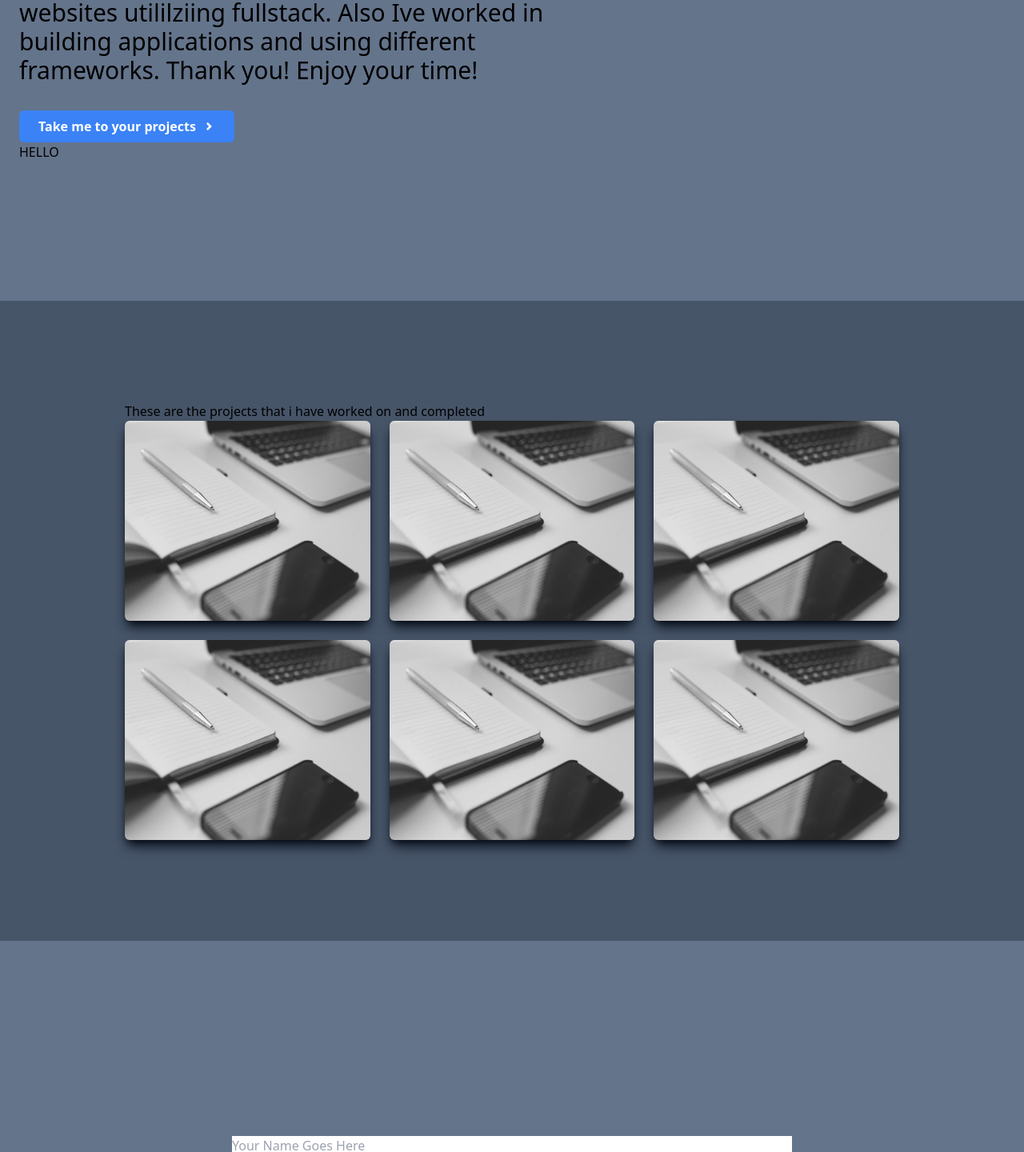
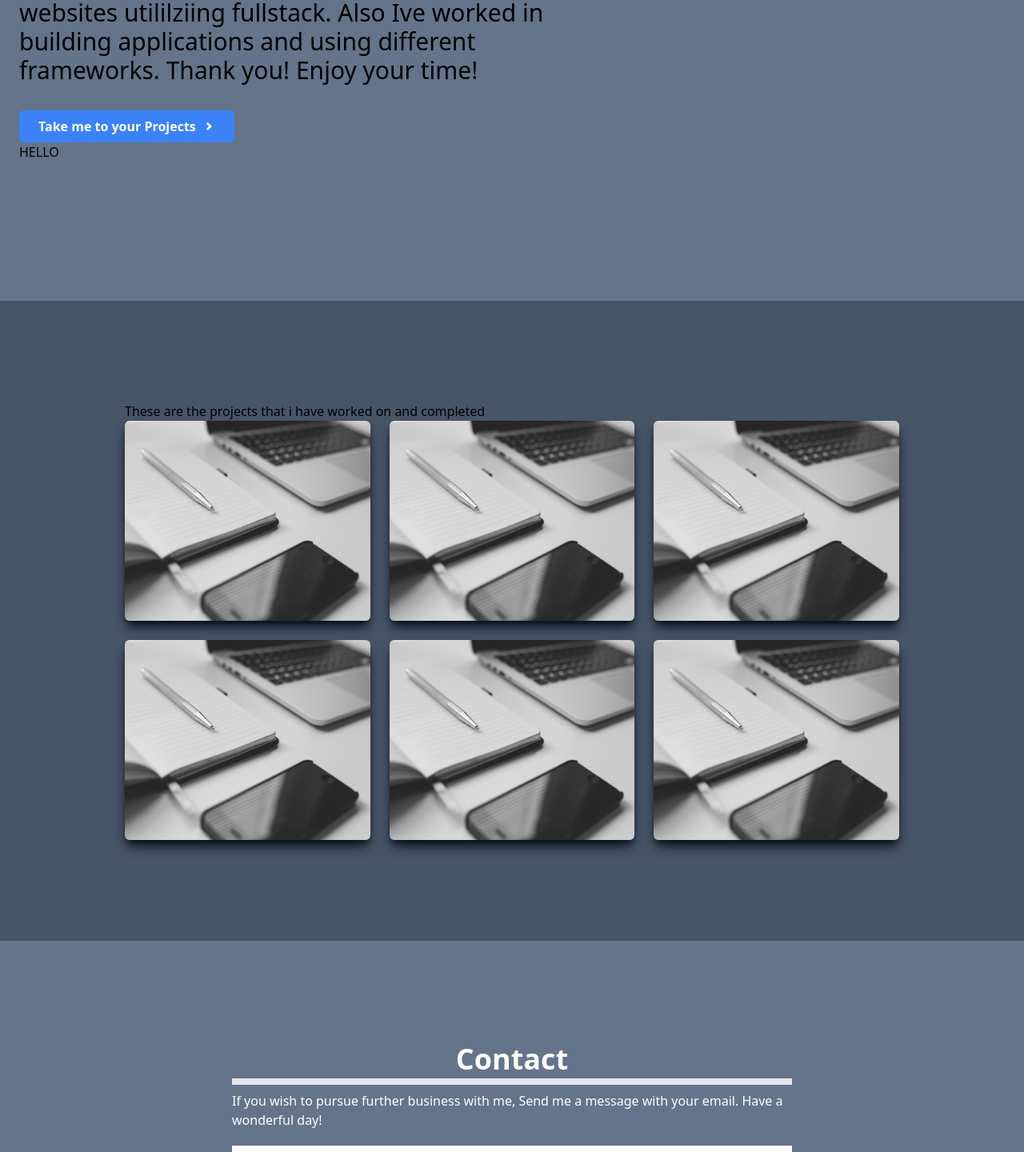
Before and after one commit to CougarChan/Web-PortFolio, a React (Create React App) app in the folder web-port/: page / in a window 1280 px wide. Shown: the part 1336-2776 px from the top of the page at 80% size. Built offline with nearby package versions, Linux system fonts and the light colour scheme.

Commit message:
Almost complete web

```diff
--- a/web-port/package.json
+++ b/web-port/package.json
@@ -12,6 +12,7 @@
     "react-dom": "^18.2.0",
     "react-icons": "^4.6.0",
     "react-scripts": "5.0.1",
+    "react-scroll": "^1.8.8",
     "tailwindcss": "^3.2.4",
     "web-vitals": "^2.1.0"
   },
--- a/web-port/src/Components/About-Me.jsx
+++ b/web-port/src/Components/About-Me.jsx
@@ -1,10 +1,11 @@
 import React from "react";
 import {TiChevronRight} from "react-icons/ti"
+import { Link } from "react-scroll";
 
 const About = () => {
 
   return (
-  <div className=" w-full h-screen bg-slate-500 ">
+  <div name='About-Me'className="  w-full h-screen bg-slate-500 ">
 
     <div className=" max-w-[980px] mx- px-6 flex flex-col justify-center h-full ">
 
@@ -13,7 +14,10 @@ const About = () => {
          <p className=" text-3xl py-8 max-w-[700px]">Welcome to my Portfolio! I am a full-stack developer who specalize in a building applications, currently I am working with websites utililziing fullstack. Also Ive worked in building applications and using different frameworks. Thank you! Enjoy your time! </p>
 
          <div>
-      <button className=" group transition ease-in-out text-white  bg-blue-500 hover:translate-y-2 hover:scale-100 hover:bg-blue-400 duration-300 items-center  rounded-md flex px-6 py-2 font-semibold ">Take me to your projects
+      <button className=" group transition ease-in-out text-white  bg-blue-500 hover:translate-y-2 hover:scale-100 hover:bg-blue-400 duration-300 items-center  rounded-md flex px-6 py-2 font-semibold ">
+      <Link  to="Projects"  smooth={true}  duration={500} >
+          Take me to your Projects
+        </Link>
        <span className=" group-hover:rotate-90">
        <TiChevronRight className=" ml-2"/>
        </span>
--- a/web-port/src/Components/Navbar.jsx
+++ b/web-port/src/Components/Navbar.jsx
@@ -1,6 +1,6 @@
 import React, {useState} from "react";
 import { GoGrabber, GoX } from "react-icons/go";
-
+import {Link} from 'react-scroll'
 
 
 
@@ -19,9 +19,15 @@ const Nav = () => {
          <h2 className=" text-3xl font-bold p-3 "> German Lopez
         </h2>
            <ul className="hidden md:flex font-extralight text-2xl ">
-              <li className="p-6 border-r ">About Me</li>
-              <li className="p-6 border-r   ">  Projects</li>
-              <li className="p-6 ">Contact Me!</li>
+              <li className="p-6 border-r "><Link  to="About-Me"  smooth={true}  duration={500} >
+          About Me
+        </Link></li>
+              <li className="p-6 border-r"> <Link  to="Projects"  smooth={true}  duration={500} >
+          Projects
+        </Link></li>
+              <li className="p-6 "><Link  to="Contact"  smooth={true}  duration={500} >
+          Contact Me!
+        </Link></li>
            </ul>
 
           <div onClick={handleClick} className= "block md:hidden">
@@ -30,9 +36,14 @@ const Nav = () => {
 
             <ul className={ set ? " fixed left-0 top-0 w-[50%] h-full border-r border-r-gray-900  bg-black ease-in-out  duration-500 " :" ease-in-out duration-500 fixed left-[-100%] top-0"}>
               <h2 className="  text-3xl font-bold underline m-5"> German Lopez </h2>
-              <li className="p-5 border-b ">About Me</li>
-              <li className="p-5 border-b ">Projects</li>
-              <li className="p-5 border-b ">Contact Me!</li>
+              <li className="p-5 border-b "><Link onClick={handleClick} to="About-Me"  smooth={true}  duration={500} >
+          About Me</Link></li>
+              <li className="p-5 border-b "><Link onClick={handleClick} to="Projects"  smooth={true}  duration={500} >
+          Projects
+        </Link></li>
+              <li className="p-5 border-b "><Link onClick={handleClick} to="Contact"  smooth={true}  duration={500} >
+          Contact Me!
+        </Link></li>
            </ul>
 
 
--- a/web-port/src/Components/Projects.jsx
+++ b/web-port/src/Components/Projects.jsx
@@ -6,7 +6,7 @@ const Project =() => {
         const work= data;
 
  return(
-    <div className=" bg-slate-600 md:h-screen w-full ">
+    <div name="Projects" className=" bg-slate-600 md:h-screen w-full ">
       <div className="max-w-[1000px] mx-auto p-4 flex flex-col justify-center w-full h-full">
 
             <h1>These are the projects that i have worked on and completed</h1>
@@ -30,7 +30,7 @@ const Project =() => {
       </span>
       <div className="pt-8 text-center ">
 
-        <a href={item.github} target="_blank">
+        <a href={item.github} target="blank">
           <button
             className="text-center rounded-lg px-4 py-3 m-2
                        bg-white text-gray-700 font-bold text-lg"
@@ -39,7 +39,7 @@ const Project =() => {
           </button>
         </a>
 
-        <a href={item.live} target="_blank">
+        <a href={item.live} target="blank">
           <button
             className="text-center rounded-lg px-4 py-3 m-2
                        bg-white text-gray-700 font-bold text-lg"
--- a/web-port/src/Components/contact.jsx
+++ b/web-port/src/Components/contact.jsx
@@ -11,23 +11,23 @@ const Contact =() => {
     };
 
    return(
-      <div className="w-full h-screen flex justify-center items-center bg-slate-500 p-4">
-        <form action="" className="flex flex-col max-w-[700px] w-full">
-            <div className='p-8'>
+      <div name="Contact" className="w-full h-screen flex justify-center items-center bg-slate-500 p-4">
+        <form action="https://getform.io/f/5ec733f2-319d-4730-be5d-d8995c956088" method="POST" className="flex flex-col max-w-[700px] w-full">
+            <div className='pb-5'>
 
-             <p></p>
-             <p></p>
+             <p className="text-white text-4xl font-bold pb-1 mb-2 border-b-8 text-center"> Contact</p>
+             <p className=" text-white font-medium">If you wish to pursue further business with me, Send me a message with your email. Have a wonderful day!</p>
 
 
 
 
             </div>
 
-            <input type="text" placeholder="Your Name Goes Here" />
-            <input  type="text" placeholder="Email goes here." className=" border-red-50" />
-            <textarea className=" bg-gray-400 p-2" name="message" cols='30' rows='10' placeholder="Message"/>
+            <input type="text" placeholder="Your Name" className="px-2 py-1 " name="Name" />
+            <input  type="Email" placeholder="Email goes here." className=" my-3 px-2 py-1" name="Email" />
+            <textarea className=" resize-none bg-white p-2" name="message" cols='30' rows='10' placeholder="Message..."/>
             <button onClick={handleClick}
-            className=" transition ease-in-out bg-black text-white mx-auto my-4 flex item-center px-5 py-2 rounded-md  hover:bg-slate-600 hover:scale-110 duration-20">{active ? "Thank You!": "Send"}</button>
+            className=" transition ease-in-out bg-black text-white mx-auto my-4 flex item-center px-5 py-2 rounded-md  hover:bg-slate-600 hover:scale-110 duration-20 ">{active ? "Thank You!": "Send"}</button>
 
 
 
```
Also changed, not shown: 2 other files (tests, documents, lock files or other folders).
